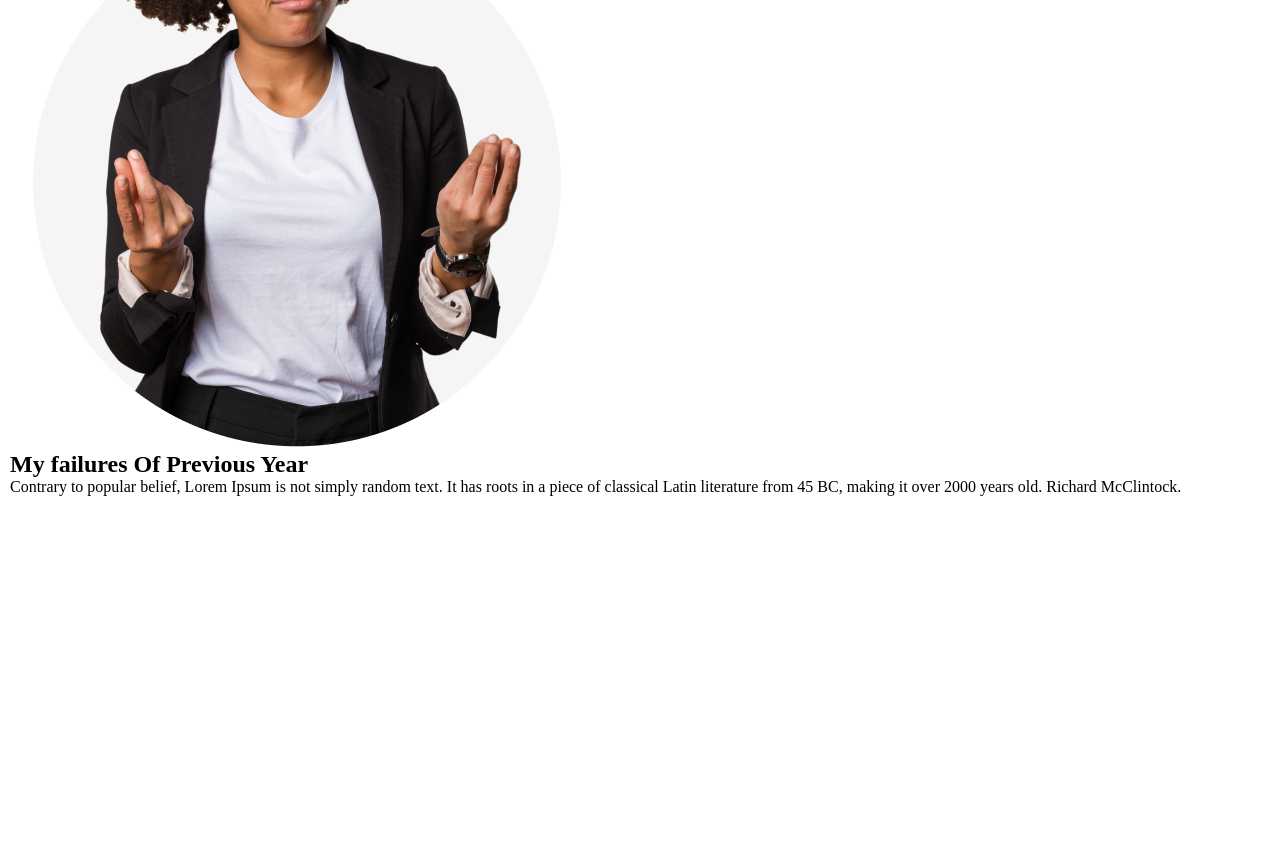
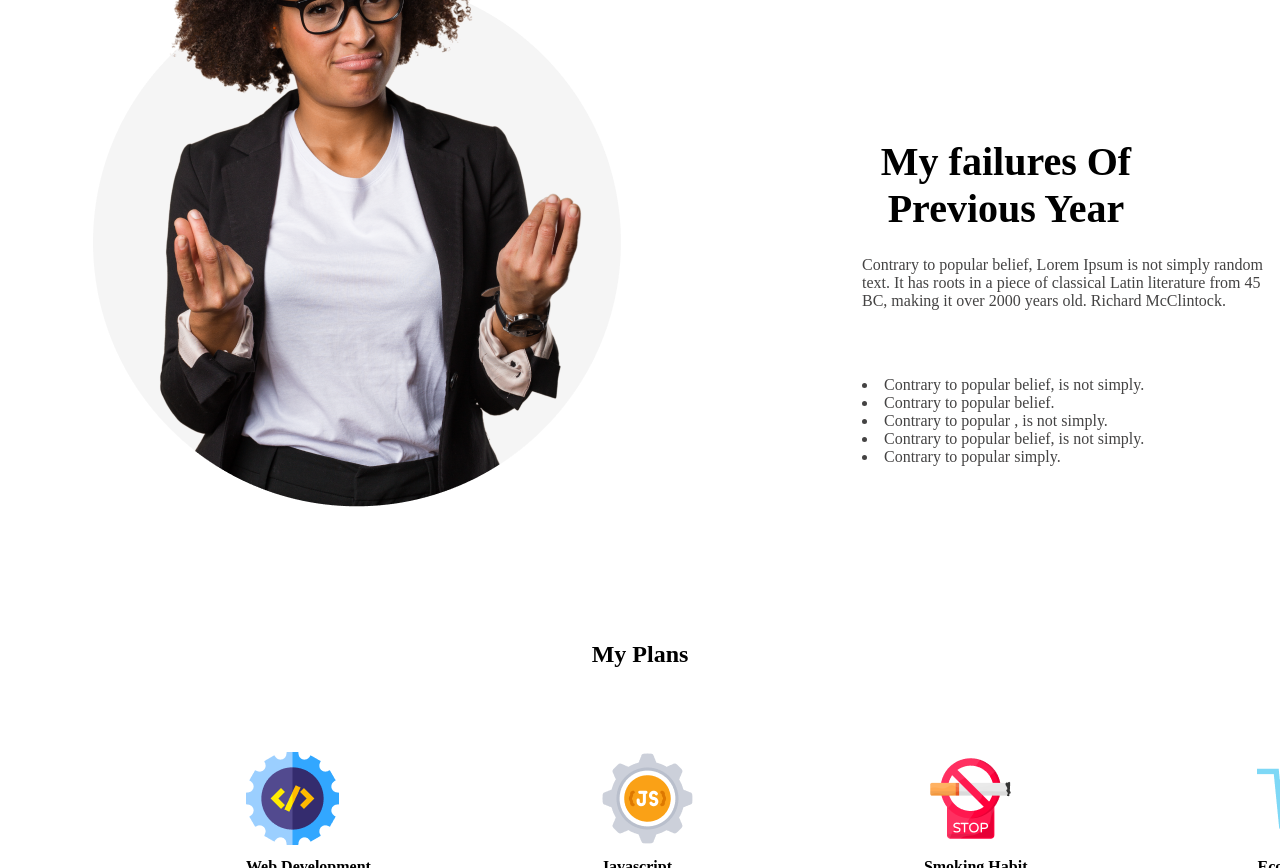
Before and after one commit to Nazmusjion1/New-year, a plain HTML site: page index.html in a window 1280 px wide. Shown: the part 1040-1908 px from the top of the page. Before the commit the page ends 1546 px from the top, so only its background shows below. Drawn offline with Linux system fonts and the light colour scheme.

Commit message:
added plan section

```diff
--- a/index.html
+++ b/index.html
@@ -1,5 +1,6 @@
 <!DOCTYPE html>
 <html lang="en">
+
 <head>
     <meta charset="UTF-8">
     <meta http-equiv="X-UA-Compatible" content="IE=edge">
@@ -8,26 +9,68 @@
     <link rel="stylesheet" href="styles/styles.css">
 
 </head>
+
 <body>
     <!-- header section -->
     <header class="banner">
         <section class="header-section">
             <div class="upper">
                 <h1 class="h1-primary">All Things Are Possible If You Believe</h1>
-      <p class="p-primary">There are many variations of passages of Lorem Ipsum available, but the majority have suffered alteration in some form, by injected humour, or randomised words</p>
+                <p class="p-primary">There are many variations of passages of Lorem Ipsum available, but the majority
+                    have suffered alteration in some form, by injected humour, or randomised words</p>
                 <button class="btn-primary">Contact Us</button>
             </div>
         </section>
     </header>
 
     <!-- main section start -->
-<main >
+    <main>
         <div class="main-title">
             <div>
+
+                <h2 class="h2-primary">My failures Of Previous Year</h2>
+                <p class="p1-primary">Contrary to popular belief, Lorem Ipsum is not simply random text. It has roots in
+                    a piece of classical Latin literature from 45 BC, making it over 2000 years old. Richard McClintock.
+                </p>
+                <section class="list">
+                    <li class="">Contrary to popular belief, is not simply.</li>
+                    <li>Contrary to popular belief.</li>
+                    <li>Contrary to popular , is not simply.</li>
+                    <li>Contrary to popular belief, is not simply.</li>
+                    <li>Contrary to popular simply.</li>
+                </section>
+
+            </div>
             <img src="images/person.png" alt="">
-    <h2>My failures Of Previous Year</h2>
-    <p>Contrary to popular belief, Lorem Ipsum is not simply random text. It has roots in a piece of classical Latin literature from 45 BC, making it over 2000 years old. Richard McClintock.</p>
+            <!-- plan section -->
+            <section class="My-plans">
+         <h2 class="section-title">My Plans</h2>
+         <!-- .plan-container>.plan*4>img+p.plan-title+p.plan-description -->
+                 <div class="plan-container">
+                    <div class="plan">
+                        <img src="images/icons/web.png" alt="">
+                        <p class="plan-title">Web Development</p>
+                        <p class="plan-description">I want to start</p>
                     </div>
+                    <div class="plan">
+                        <img src="images/icons/js.png" alt="">
+                        <p class="plan-title">Javascript</p>
+                        <p class="plan-description">I want to learn </p>
+                    </div>
+                    <div class="plan">
+                        <img src="images/icons/smoke.png" alt="">
+                        <p class="plan-title">Smoking Habit</p>
+                        <p class="plan-description">I want to end</p>
+                    </div>
+                    <div class="plan">
+                        <img src="images/icons/ecom.png" alt="">
+                        <p class="plan-title">Ecomerce</p>
+                        <p class="plan-description">I want to develop</p>
+                    </div>
+                 </div>
+            </section>
+
+
 
         </div>
 
@@ -36,4 +79,5 @@
 
     </footer>
 </body>
+
 </html>
--- a/styles/styles.css
+++ b/styles/styles.css
@@ -54,6 +54,64 @@ font-weight: 600;
 /* main section start */
 
 .main-title{
-    margin: 10px;
+    margin: 70px;
+
+}
+.h2-primary{
+    position: absolute;
+    width: 288px;
+    height: 94px;
+    left: 862px;
+    top: 1178px;
+    text-align: center;
+    font-size: 40px;
+    font-weight: 700;
+    line-height: 47px;
+    color: black;
+}
+.p1-primary{
+    position: absolute;
+    width: 416px;
+    height: 104px;
+    left: 862px;
+    top: 1296px;
+   margin-bottom: 10px;
+    color: #444343;
+}
+.list{
+
+position: absolute;
+width: 349px;
+height: 162px;
+left: 862px;
+top: 1416px;
+margin-bottom: 10px;
+color: #444343;
+
+
+}
+/* plans styles */
+
+.section-title{
+    margin-top: 130px;
+    text-align: center;
+}
+.plan-container{
     display: flex;
+    position: absolute;
+    width: 1125px;
+    height: 304.7px;
+    left: 246px;
+    top: 1792.3px;
+    gap: 230px;
+
 }
+.plan-title{
+    font-weight: 700;
+    line-height: 35px;
+}
+.title-description{
+    color: #737272;
+font-weight: 500;
+
+}
```
Lines whose indentation alone changed are shown as unchanged.
